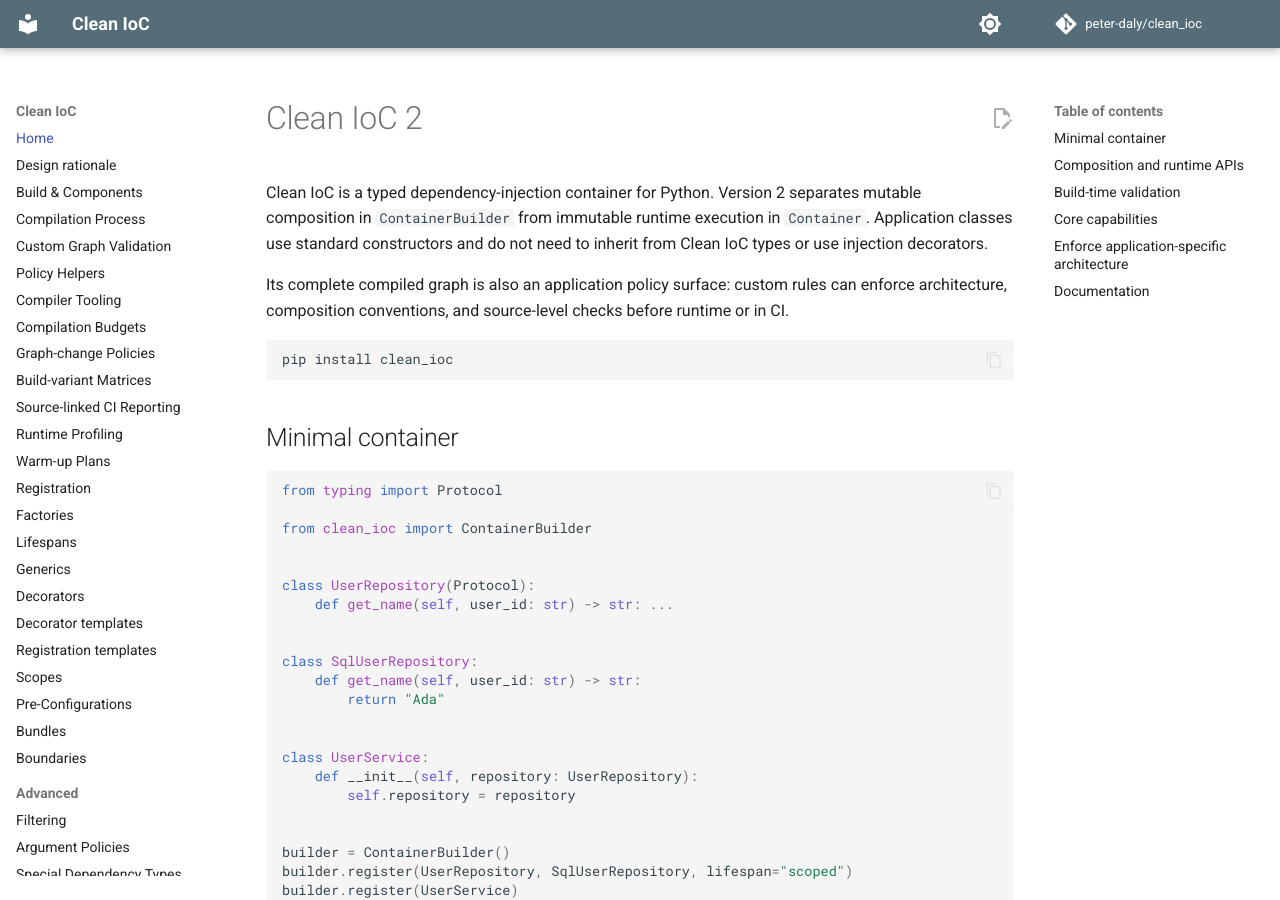
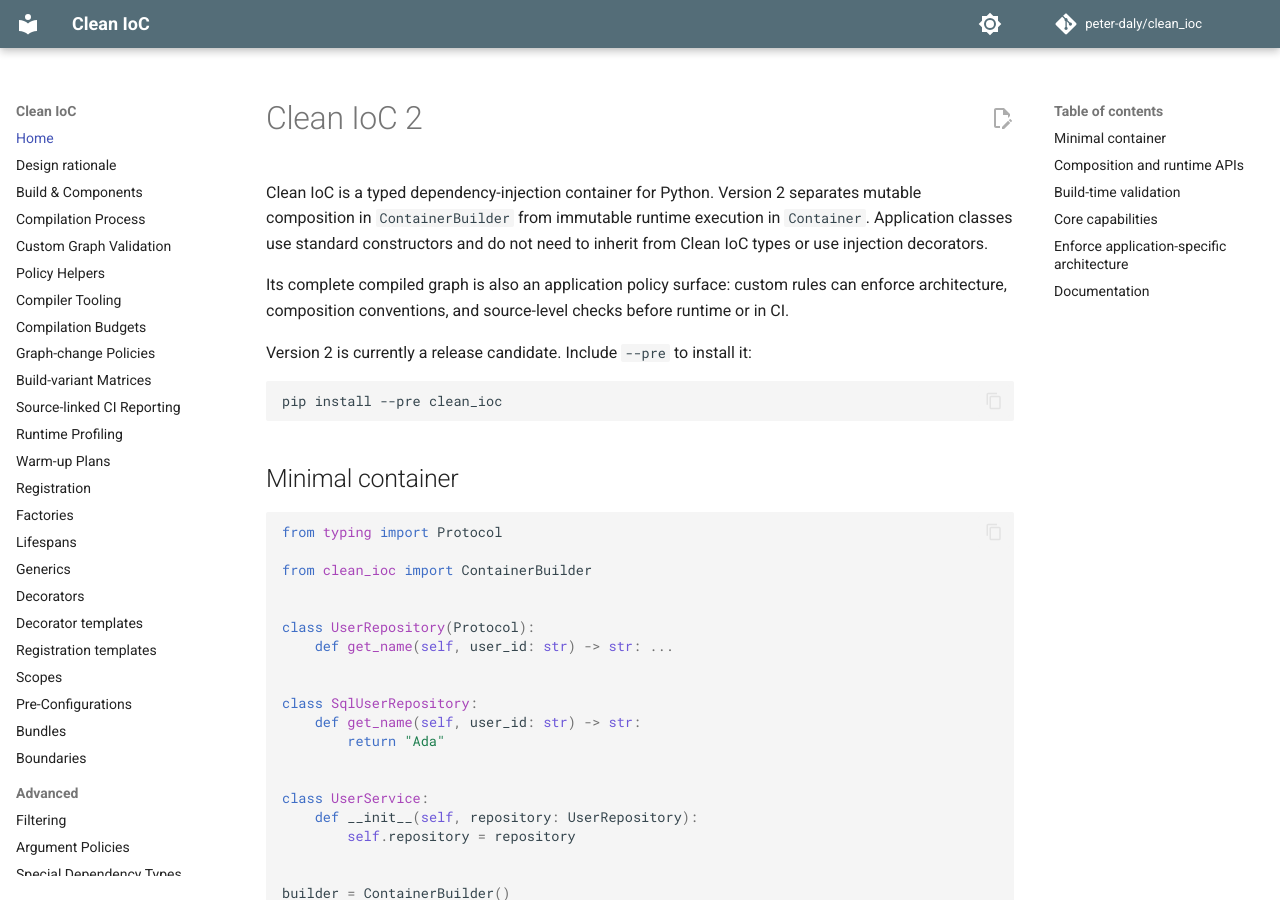
Before and after one commit to peter-daly/clean_ioc, an MkDocs documentation site: the page built from docs/index.md, in a window 1280 px wide and 900 px high. Built offline with MkDocs 1.6.1 and Material for MkDocs 9.7.7, drawn with Linux system fonts in a browser that asks for light colours; comment, search, counter and statistics services are not loaded.

Commit message:
docs: show prerelease install commands for V2

````diff
--- a/docs/index.md
+++ b/docs/index.md
@@ -11,8 +11,10 @@ do not need to inherit from Clean IoC types or use injection decorators.
 Its complete compiled graph is also an application policy surface: custom rules can enforce architecture, composition
 conventions, and source-level checks before runtime or in CI.
 
+Version 2 is currently a release candidate. Include `--pre` to install it:
+
 ```bash
-pip install clean_ioc
+pip install --pre clean_ioc
 ```
 
 ## Minimal container
````
Also changed, not shown: docs/extensions/fastapi.md (+1 -1 lines).
